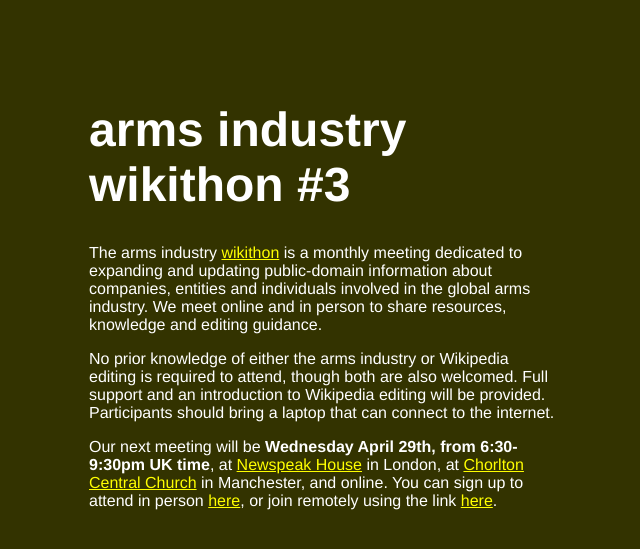
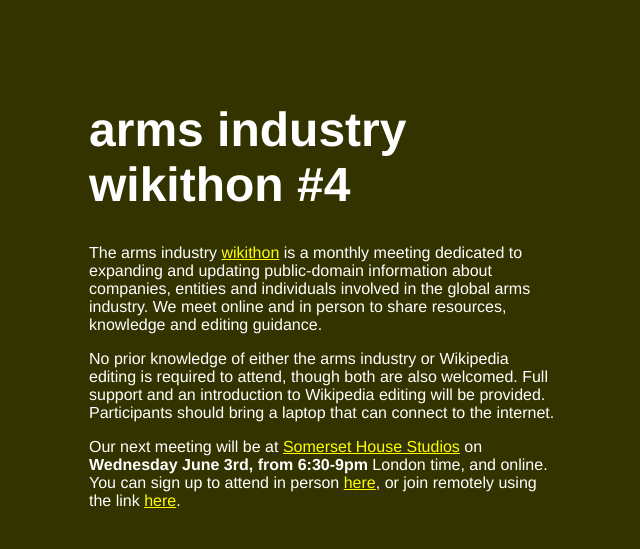
Before and after one commit to n-space-shs/arms-industry-wikithon, a Jekyll site: the page built from advert.html, in a window 1280 px wide. Shown: the top 549 px of the page, without its empty margins (19-659 px from the left). Built offline with Jekyll 4.4.1, drawn with Linux system fonts in a browser that asks for light colours.

Commit message:
added page

```diff
--- a/advert.html
+++ b/advert.html
@@ -3,10 +3,10 @@
 ---
 
 <div class="advert-container">
-<h1 class="advert-heading">arms industry wikithon #3</h1>
+<h1 class="advert-heading">arms industry wikithon #4</h1>
     <p>The arms industry <a href="https://en.wikipedia.org/wiki/Edit-a-thon">wikithon</a> is a monthly meeting dedicated to expanding and updating public-domain information about companies, entities and individuals involved in the global arms industry. We meet online and in person to share resources, knowledge and editing guidance. </p>
 
     <p>No prior knowledge of either the arms industry or Wikipedia editing is required to attend, though both are also welcomed. Full support and an introduction to Wikipedia editing will be provided. Participants should bring a laptop that can connect to the internet.</p>
 
-    <p>Our next meeting will be <b>Wednesday April 29th, from 6:30-9:30pm UK time</b>, at <a href="https://newspeak.house/">Newspeak House</a> in London, at <a href="https://chorlton-central.org.uk/">Chorlton Central Church</a> in Manchester, and online. You can sign up to attend in person <a href="https://luma.com/4oi8ki3f">here</a>, or join remotely using the link <a href="https://meet.jit.si/moderated/3ad1112e48d696f657da165272e90e2cab25a56253f778a262aa1eabd8109f93">here</a>.</p>
+    <p>Our next meeting will be at <a href="https://www.somersethouse.org.uk/somerset-house-studios">Somerset House Studios</a> on <b>Wednesday June 3rd, from 6:30-9pm</b> London time, and online. You can sign up to attend in person <a href="https://luma.com/4oi8ki3f">here</a>, or join remotely using the link <a href="https://meet.jit.si/moderated/3ad1112e48d696f657da165272e90e2cab25a56253f778a262aa1eabd8109f93">here</a>.</p>
 </div>
--- a/index.html
+++ b/index.html
@@ -15,7 +15,7 @@
 <h2>previous meetings</h2>
 
 <ul class="myposts">
-{% for post in site.posts limit:3 %}
+{% for post in site.posts limit:5 %}
     <li><a href="{{ post.url | prepend: site.baseurl }}">{{ post.title}}</a>
     <span class="postDate">{{ post.date | date: "%b %-d, %Y" }}</span>
     </li>
```
Also changed, not shown: _posts/2026-06-03-wikithon-4.md (added, +22 -0 lines), 3 other files.
